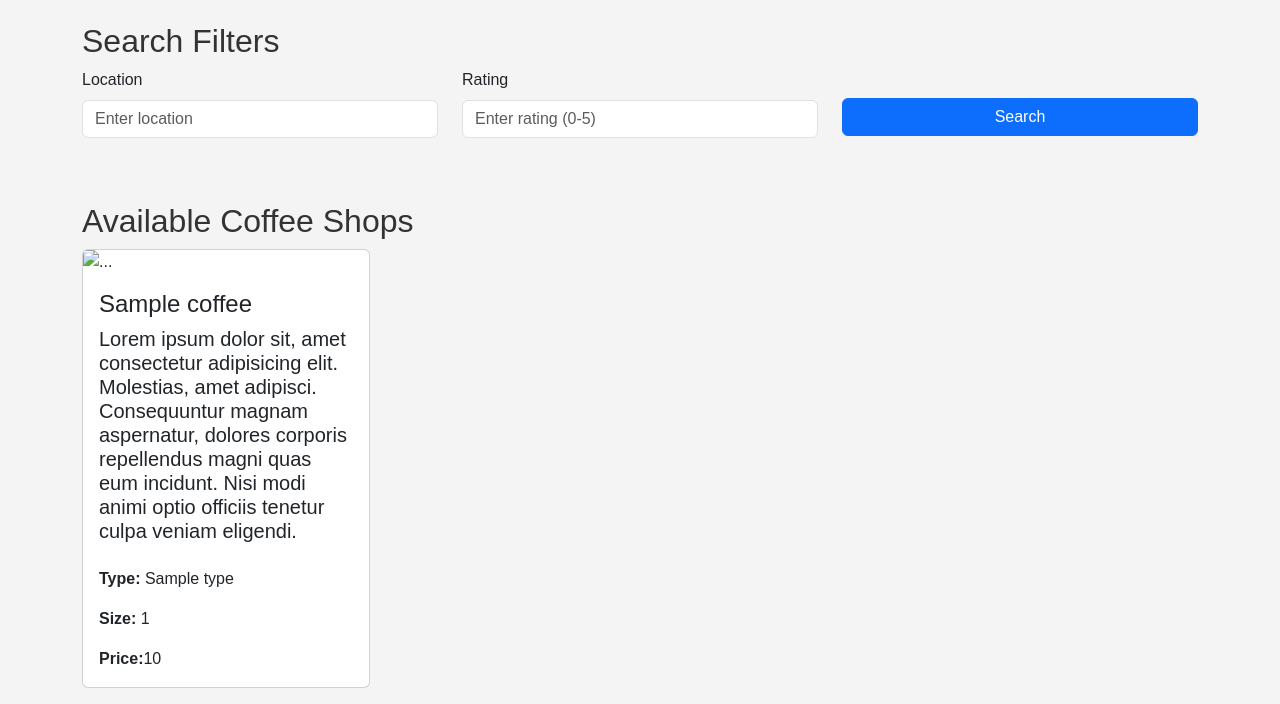
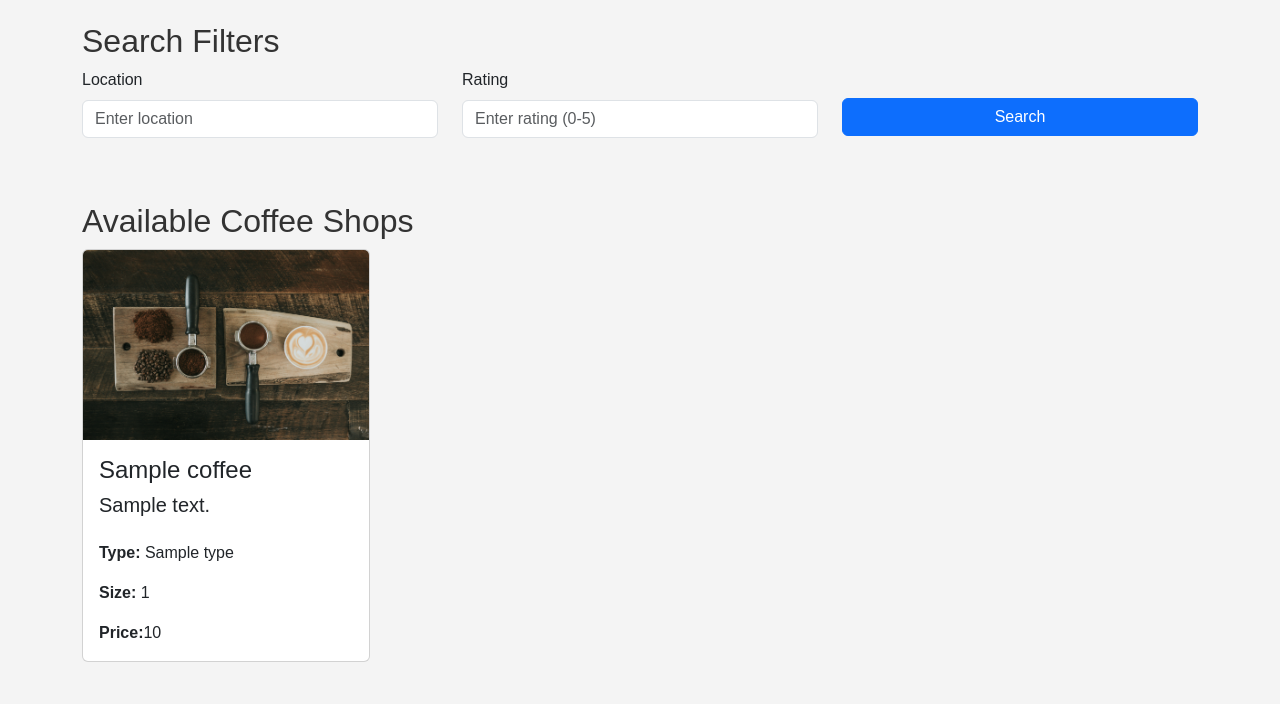
Before and after one commit to jdiego27/coffe-search, a Flask app: template templates/home.html in a window 1280 px wide. Shown: the part 446-1150 px from the top of the page. After the commit the page ends 1108 px from the top, so only its background shows below. Run offline with Flask 3, Linux system fonts and the light colour scheme; the template is opened without the code that fills it: most values are stand-ins (such as "Sample title", 1, 10 or a date in 2020).

Commit message:
updated wed feb 26

```diff
--- a/templates/home.html
+++ b/templates/home.html
@@ -92,10 +92,10 @@
                 {% for coffee in coffees %}
                     <div class="col-md-3 mb-3">
                         <div class="card" style="width: 18rem;">
-                            <img src="" class="card-img-top" alt="...">
-                            <div class="card-body">
+                            <img src="static/coffee2.jpg" class="card-img-top" alt="...">
+                            <div class="card-body" >
                                 <h4 class="card-title">{{ coffee.name }}</h4>
-                                <h5>Lorem ipsum dolor sit, amet consectetur adipisicing elit. Molestias, amet adipisci. Consequuntur magnam aspernatur, dolores corporis repellendus magni quas eum incidunt. Nisi modi animi optio officiis tenetur culpa veniam eligendi.</h5>
+                                <h5>{{ coffee.description}}</h5>
                                 <p class="card-text mt-4"><strong>Type:</strong> {{ coffee.type }}</p>
                                 <p class="card-text"><strong>Size:</strong> {{ coffee.size }}</p>
                                 <p class="card-text"> <strong>Price:</strong>{{ coffee.price }}</p>
```
